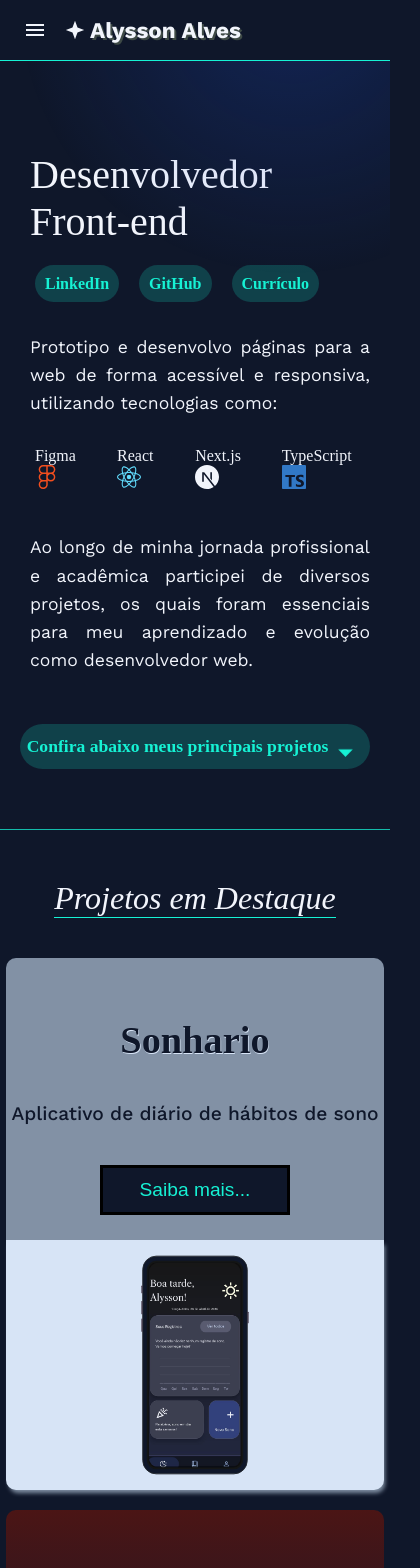
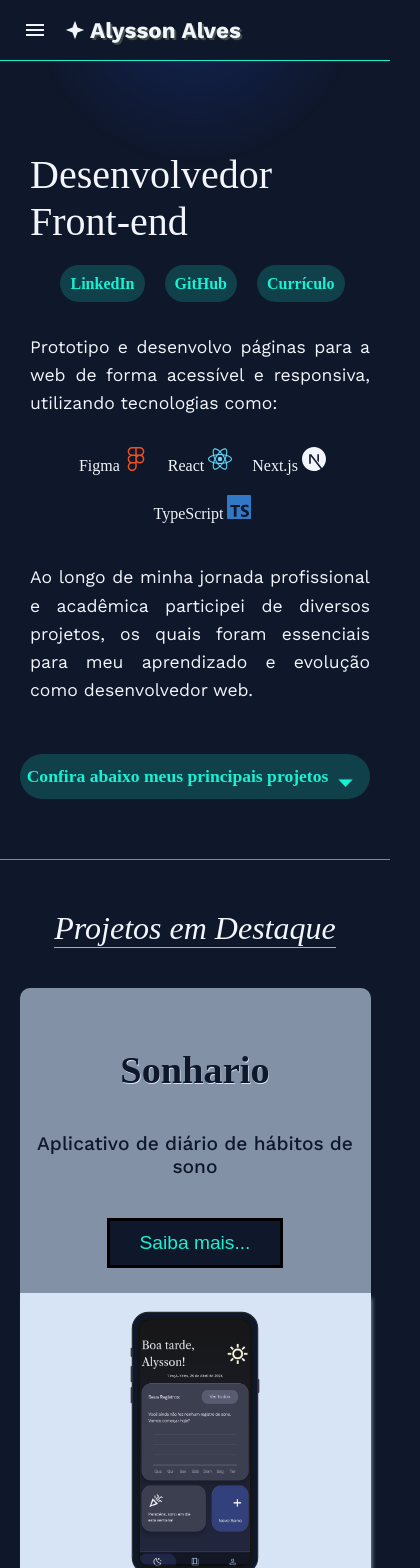
Before and after one commit to alyssonwa/portfolio, a React (Create React App) app: page / in a window 390 px wide. Shown: the top 1568 px of the page, 420 px wide, since content can reach past the window. Built offline with nearby package versions, Linux system fonts and the light colour scheme; a web font is replaced by a local one.

Commit message:
resolvendo problemas de rolagem lateral no mobile e componente de projetos e cards do modal espremidos, rolagem do site dentro do modal

```diff
--- a/src/App.css
+++ b/src/App.css
@@ -22,6 +22,7 @@ Grandes telas: acima de 1200px.
   margin: 0;
   padding: 0;
   box-sizing: border-box;
+  /* outline: 1px solid red !important; */
 }
 
 html {
@@ -31,8 +32,17 @@ html {
 body {
   background-color: var(--CorFundo);
   color: var(--CorLetra);
-  width: 100vw;
-  height: 100vh;
+}
+html,body {
+  width: 100%;
+  max-width: 100%;
+  margin: 0;
+  padding: 0;
+  overflow-x: hidden;
+}
+p, h1, h2, h3 {
+    word-break: break-word; /* Força o texto a quebrar a linha de forma inteligente se não couber */
+    overflow-wrap: break-word;
 }
 
 /*config desktop*/
--- a/src/App.js
+++ b/src/App.js
@@ -15,6 +15,7 @@ function App() {
       setMousePos({ x: e.clientX, y: e.clientY });
     }
   };
+
   return (
     <div
       onMouseMove={handleMouseMove}
--- a/src/App.module.css
+++ b/src/App.module.css
@@ -9,17 +9,22 @@ Grandes telas: acima de 1200px.
   position: relative;
   min-height: 100vh; /*garante aplicação do efeito em toda a tela*/
   width: 100%;
+  min-height: 100vh;
+  display: block;
+
   /* overflow: hidden; */
 }
 
 .spotlight {
-  position: fixed;
-  inset: 0;
-  pointer-events: none; /* Importante: para não bloquear cliques nos links */
+  position: absolute;
+  top: 0;
+  left: 0;
+  width: 100%;
+  height: 100%;
+  pointer-events: none;
   z-index: 1;
-  /* O gradiente usa as variáveis do JS */
   background: radial-gradient(
-    500px circle at 75% 0%, /* 50% na horizontal, 0% no topo */
+    300px circle at 50% 0%, /* 50% na horizontal, 0% no topo */
     rgba(29, 78, 216, 0.25), /* Um pouco mais intenso já que é fixo */
     transparent 55%
   );
@@ -28,6 +33,7 @@ Grandes telas: acima de 1200px.
 /*Desktop*/
 @media screen and (min-width: 768px) {
   .spotlight {
+    position: fixed;
     top: 0;
     left: 0;
     width: 100%;
--- a/src/components/ModalProjetos/ModalProjetos.module.css
+++ b/src/components/ModalProjetos/ModalProjetos.module.css
@@ -14,15 +14,13 @@
     background-color: var(--CorFundo);
     padding: 30px 30px 60px 30px;
     color: var(--CorLetra);
-    padding: 40px;
     border-radius: 15px 15px 0px 0px;
     width: 100%;
     max-width: 100vw;
-    max-height: 80vh;
+    max-height: 85vh;
     position: relative;
     box-shadow: 0px 10px 30px rgba(0, 0, 0, 0.5);
     animation: aparecerModal 0.5s ease-out;
-    max-height: 85vh;
     overflow-y: auto;
     scrollbar-width: thin;
     scrollbar-color: var(--CorFundo2) transparent;
@@ -48,7 +46,7 @@
     margin-bottom: 25px;
 }
 .modalConteudo p {
-    max-width: 600px;
+    width: 100%;
     font-family: var(--fonte0);
     font-size: 1.13em;
     font-weight: normal;
@@ -60,7 +58,6 @@
 }
 .bannerModal {
     position: relative;
-    margin-top: 5px;
     width: 100%;
     height: 250px;
     background: linear-gradient(180deg, rgba(33,40,74,0.59) 0%, rgba(55,71,150,0.59) 100%);
@@ -69,15 +66,17 @@
     display: flex;
     justify-content: center;
     align-items: center;
-    gap: 20px;
+    gap: 10px;
 
-    margin-bottom: 20px;
+    padding: 15px;
+
+    margin-bottom: 40px;
     border-radius: 25px;
 }
 .logoBanner {
     width: auto;
     max-width: 60%;
-    max-height: 90%;
+    max-height: 80%;
 
     object-fit: contain;
     filter: drop-shadow(0px 4px 10px rgba(0,0,0,0.3));
@@ -167,30 +166,37 @@
 }
 .cardsModal {
     display: flex;
-    flex-flow: row nowrap;
+    flex-flow: column nowrap;
     justify-content: space-between;
     align-items: center;
     gap: 10px;
     width: 100%;
+    padding: 0 10px;
 }
 .cardItem {
     display: flex;
     flex-flow: column wrap;
     justify-content: flex-start;
     align-items: center;
-    width: 50%;
-    margin-bottom: 40px;
+    width: 100%;
+    max-width: 100%;
+    margin-bottom: 20px;
+    box-sizing: border-box;
+    padding: 10px;
 }
 .cardLista {
     display: flex;
     flex-flow: column wrap;
     justify-content: center;
     width: 95%;
-    min-height: 150px;
+    max-width: 100%;
+    height: 100%;
     border: 1px solid color-mix(in oklab,var(--CorLetra)35%,transparent);
     border-radius: 10px;
-    padding-left: 25px;
-    padding-right: 5px;
+    /* padding-left: 25px;
+    padding-right: 5px; */
+    /* margin: 0 auto; */
+    padding: 10px 5px 10px 25px;
 }
 
 
@@ -201,23 +207,31 @@
     padding-left: 10px;
     /* border: 1px solid white; */
 }
+
 .linksProjeto ul {
     list-style: none;
     display: flex;
-    flex-flow: row nowrap;
+    flex-flow: row wrap;
     justify-content: space-between;
+    width: 100%;
     gap: 15px;
 }
 .linksProjeto li a {
     text-decoration: none;
     padding: 15px;
-    font-size: 1.4em;
+    font-size: 1.2em;
     color: var(--CorLetra);
     border-radius: 25px;
     display:flex;
     gap:10px;
     align-items: center;
+    justify-content: flex-start;
     background: var(--cor-link-customizada);
+
+    width: auto;
+    max-width: 100%; /* Impede o botão de ser maior que a tela */
+    white-space: normal; /* Altera o padrão e PERMITE que o texto quebre em duas linhas se necessário */
+    word-wrap: break-word;
 }
 
 
@@ -281,6 +295,7 @@
 }
 .modalConteudo {
     position: static;
+    padding: 40px;
 }
 
 .modalConteudo h2 {
@@ -292,15 +307,23 @@
  max-width: 800px;
 
 }
+.cardsModal {
+    flex-direction: row;
+}
+.cardLista li {
+    font-size: 1.2em;
+}
 
 .linksProjeto ul {
     justify-content: center;
     gap: 16px;
+    flex-wrap: wrap;
 }
 .linksProjeto li a {
     position: relative;
     background: transparent;
     z-index: 1;
+    font-size: 1.4em;
 }
 .linksProjeto li a::before {
     content: "";
--- a/src/components/ModalProjetos/index.js
+++ b/src/components/ModalProjetos/index.js
@@ -1,7 +1,6 @@
 import React, { useState, useRef, useEffect } from 'react';
 import CloseIcon from '@mui/icons-material/Close';
 import styles from './ModalProjetos.module.css'; // Ajuste o caminho do seu CSS se necessário
-
 // Note que sumiram as props de arrasto, pegamos apenas o controle de abertura/fechamento
 export default function ModalProjeto({ modalAberto, alternarModal, projeto }) {
   // 1. Estados e Refs do ARRASTO moram aqui dentro agora!
@@ -9,18 +8,32 @@ export default function ModalProjeto({ modalAberto, alternarModal, projeto }) {
   const touchStartPos = useRef(0);
 
   // 2. O useEffect do Scroll também fica aqui
+  // useEffect(() => {
+  //   if (modalAberto) {
+  //     document.body.style.overflow = 'hidden';
+  //   } else {
+  //     document.body.style.overflow = 'auto';
+  //   }
+  //   return () => {
+  //     document.body.style.overflow = 'unset';
+  //   };
+  // }, [modalAberto]);
+  // if (!modalAberto || !projeto) return null;
+
   useEffect(() => {
-    if (modalAberto) {
-      document.body.style.overflow = 'hidden';
-    } else {
-      document.body.style.overflow = 'auto';
-    }
+    // Adiciona uma trava rígida na raiz do site enquanto o modal estiver aberto
+    document.documentElement.style.overflow = 'hidden';
+    document.body.style.overflow = 'hidden';
+    document.body.style.touchAction = 'none'; // Bloqueia o arrasto de dedo no fundo do celular
+
     return () => {
-      document.body.style.overflow = 'auto';
+      // Devolve a liberdade total ao site de trás ao fechar
+      document.documentElement.style.overflow = 'unset';
+      document.body.style.overflow = 'unset';
+      document.body.style.touchAction = 'unset';
     };
-  }, [modalAberto]);
+  }, []);
 
-  // Se não estiver aberto, não renderiza nada
   if (!modalAberto || !projeto) return null;
 
   // 3. Suas funções de lógica internas
@@ -59,7 +72,14 @@ export default function ModalProjeto({ modalAberto, alternarModal, projeto }) {
     contribuicaoContexto, // Array com os parágrafos de texto
     links, // Array de objetos: [{ nome: 'Github', url: '...', icone: <LogoGithub /> }]
   } = projeto;
-
+  if (
+    !modalAberto ||
+    !projeto ||
+    typeof document === 'undefined' ||
+    !document.body
+  ) {
+    return null;
+  }
   return (
     <div
       className={styles.modalOverlay}
--- a/src/components/projetos/Projetos.module.css
+++ b/src/components/projetos/Projetos.module.css
@@ -8,6 +8,10 @@
     justify-content: center;
     align-items: center;
     gap: 20px;
+
+    width: 100%;
+    max-width: 100vw;
+    overflow: hidden;
 }
 .projetosContainer h1 {
     margin-top: 50px;
@@ -19,7 +23,8 @@
 }
 .projetosContainer section {
     display: flex;
-    width: 97%;
+    width: 90%;
+    max-width: 100%;
     min-height: 400px;
     flex-flow: column-reverse nowrap;
     align-items: stretch;
@@ -28,15 +33,15 @@
 
 .celularMockup {
     position: relative;
-    width: 50vw;
-    max-width: 400px;
-    min-width: 250px;
+    width: 100%;
+    max-width: 300px;
+    margin: 0 auto;
 }
 .pcMockup {
     position: relative;
-    width: 50vw;
-    max-width: 700px;
-    min-width: 450px;
+    width: 100%;
+    max-width: 400px;
+    margin: 0 auto;
 }
 .mockupSvg {
     position: relative;
@@ -75,6 +80,7 @@
 }
  .projetoImagem {
     width: 100%;
+    max-width: 100%;
     flex: 1 1 0;
     display: flex;
     justify-content: center;
--- a/src/components/projetos/index.js
+++ b/src/components/projetos/index.js
@@ -58,7 +58,8 @@ const dadosSonhario = {
   titulo: 'Sonhario',
   logoBanner: LogoSonhario,
   loginBanner: LoginSonhario,
-  corFundoBanner: '#131A35',
+  corFundoBanner:
+    'linear-gradient(180deg, rgba(33,40,74,0.59) 0%, rgba(55,71,150,0.59) 100%)',
   corFundoLista:
     'linear-gradient(180deg, rgba(33,40,74,0.59) 0%, rgba(55,71,150,0.59) 100%)',
   corFundoLink:
@@ -84,9 +85,9 @@ const dadosSonhario = {
       icone: <LogoGithub />,
     },
     {
-      nome: 'Página de documentação e download',
+      nome: 'Documentação e download',
       url: 'https://bunny-sammy.github.io/sonhario-api/',
-      icone: <DescriptionIcon fontSize="small" />,
+      icone: <DescriptionIcon fontSize="medium" />,
     },
   ],
 };
@@ -143,7 +144,7 @@ const dadosTavernTalk = {
     {
       nome: 'Site publicado',
       url: 'https://tavern-talk.vercel.app/',
-      icone: <ArrowOutwardIcon fontSize="small" />,
+      icone: <ArrowOutwardIcon fontSize="medium" />,
     },
   ],
 };
@@ -195,7 +196,7 @@ const dadosGap = {
     {
       nome: 'Site publicado',
       url: 'https://gap.educacao.al.gov.br/login',
-      icone: <ArrowOutwardIcon fontSize="small" />,
+      icone: <ArrowOutwardIcon fontSize="medium" />,
     },
   ],
 };
@@ -233,11 +234,6 @@ const Projetos = () => {
             Saiba mais...
           </button>
         </div>
-        <ModalProjetos
-          modalAberto={modalAberto}
-          alternarModal={fecharModal}
-          projeto={projetoSelecionado}
-        />
       </section>
       {/* seção tavern_talk */}
       <section className={styles.tavernTalk}>
@@ -277,6 +273,13 @@ const Projetos = () => {
           <button onClick={() => abrirModal(dadosGap)}>Saiba mais...</button>
         </div>
       </section>
+      {modalAberto && projetoSelecionado && (
+        <ModalProjetos
+          modalAberto={modalAberto}
+          alternarModal={fecharModal}
+          projeto={projetoSelecionado}
+        />
+      )}
     </main>
   );
 };
--- a/src/components/resumo/Resumo.module.css
+++ b/src/components/resumo/Resumo.module.css
@@ -43,8 +43,9 @@
 .conteudo ul {
     list-style: none;
     display: flex;
+    flex-flow: row wrap;
     gap: 20px;
-    justify-content: flex-start;
+    justify-content: center;
     padding-left: 15px;
     margin-bottom: 40px;
 }
@@ -64,6 +65,7 @@
     display: flex;
     align-items: center;
     justify-content: center;
+    text-align: center;
     color: var(--CorDestaque);
     font-weight: bold;
     font-size: 1.1em;
```
